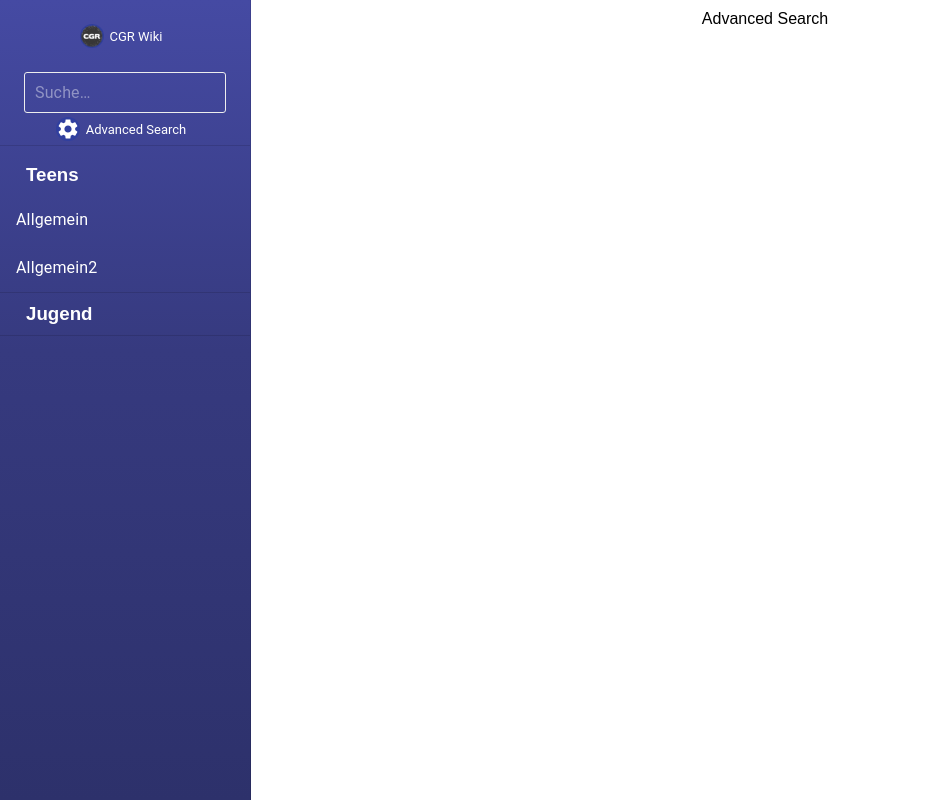
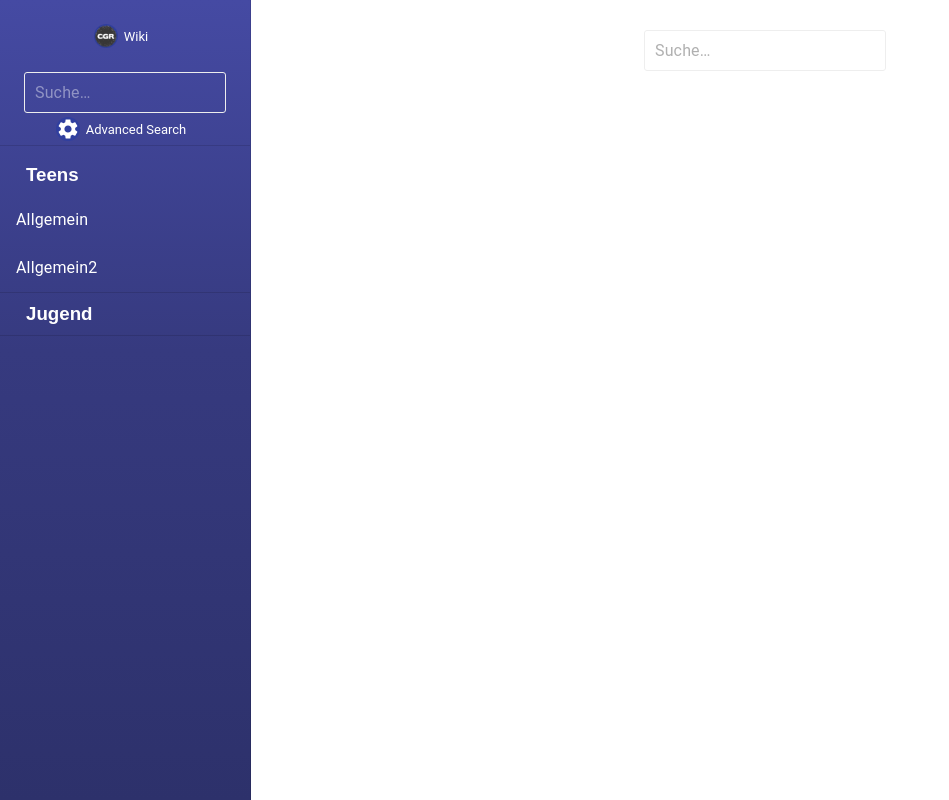
Before and after one commit to church-organizer/cgr-app, a React (Create React App) app: page /search in a window 1280 px wide. Shown: the whole page, without its empty margins (0-949 px from the left). Built offline with nearby package versions, Linux system fonts and the light colour scheme.

Commit message:
first try on advanced search, dows not show results

```diff
--- a/src/components/Page/Page.js
+++ b/src/components/Page/Page.js
@@ -21,7 +21,7 @@ class Page extends Component {
         super(props);
         const loadDir = () => {
             this.path = window.location.pathname;
-            FileLoader.getFilesFromDir(this.path).then(text => this.setState({content: text}));
+            FileLoader.getContentFromFile(this.path).then(text => this.setState({content: text}));
         };
         loadDir();
 
--- a/src/components/Search/AdvancedSearch.js
+++ b/src/components/Search/AdvancedSearch.js
@@ -1,15 +1,67 @@
-import React from "react";
-import {makeStyles} from "@material-ui/core";
+import React, {useState} from "react";
+import {Container, makeStyles, Typography} from "@material-ui/core";
+import SearchBar from "./Search";
+import FileLoader from "../../services/FileLoader";
 
-const useStyle = makeStyles(theme => {
+const useStyle = makeStyles(theme => ({
+    root: {
+        position: "relative",
+        left: "20%",
+        width: "60%"
+    }
+}));
 
-});
+const doSearch = (searchWord, setResults) => {
+    const fileLoader = new FileLoader();
+    const structure = fileLoader.getStructure();
+    let pages;
+    let results = [];
+    for (let item of structure) {
+        pages = fileLoader.getStructure(item);
+        for (let page of pages) {
+            FileLoader.getContentFromFile("/" + item + "/" + page).then(text => {
+                if (text.toLowerCase().match(searchWord.toLowerCase()) && searchWord !== "") {
+                    let index = text.indexOf(searchWord);
+                    let path = "/" + item + "/" + page;
+                    results.push([path, "..." + text.slice(index - 10, index + 10) + "..."]);
+                    //     results.push([page, "..." + text.slice(index - 10, index + 10) + "..."]);
+                    //     setResults(results);
+                }
+            })
+        }
+    }
+    setResults(results);
+};
 
 
 const AdvancedSearch = () => {
     const classes = useStyle();
+    const [searchWord, setSearchWord] = useState("");
+    const [results, setResults] = useState([]);
 
-    return <div>Advanced Search</div>;
+    const onSearch = (search) => {
+        setSearchWord(search);
+        doSearch(search, (result) => setResults(result));
+    };
+
+    return (
+        <div className={classes.root}>
+            <Typography variant={"h4"}>
+                <SearchBar onSearch={onSearch} color={"#444444"}/>
+            </Typography>
+            <Container>
+                {console.log(results.length)}
+                {console.log(results)}
+                {results.map((item, index) => {
+                    console.log(item);
+                    return (
+                        <div>
+                            <a href={item[0]}>{item[0]}</a>
+                            <p>{item[1]}</p>
+                        </div>);
+                })}
+            </Container>
+        </div>);
 };
 
 export default AdvancedSearch;
--- a/src/components/Search/Search.js
+++ b/src/components/Search/Search.js
@@ -2,19 +2,11 @@ import React, {useState} from 'react';
 import {Container, InputBase, makeStyles} from "@material-ui/core";
 
 const useStyles = makeStyles(theme => ({
-    root: {
-        color: 'inherit',
-        width: "100%",
-        margin: "14px",
-        zIndex: "1202"
-    },
     search: {
         paddingTop: "20px",
-        color: "white"
     },
     input: {
         position: "relative",
-        // padding: theme.spacing(1, 1, 1, 1),
         width: '100%',
         border: "1px solid #eee",
         borderRadius: "3px",
@@ -41,10 +33,9 @@ const SearchBar = (props) => {
 
     return (<Container>
             <InputBase
-                placeholder="Suche…" className={classes.search}
+                placeholder="Suche…" className={classes.search} style={{color: props.color || "white"}}
                 value={search} onChange={onChange}
                 classes={{
-                    // root: classes.root,
                     input: classes.input
                 }}
                 inputProps={{'aria-label': 'search'}}
--- a/src/components/SideBar/SideBar.js
+++ b/src/components/SideBar/SideBar.js
@@ -123,7 +123,7 @@ const SideBar = (props) => {
             <Link className={classes.header} to={"/"}>
                 <Chip size={"medium"} avatar={<Avatar alt="Homepage" src={logo}/>} className={classes.avatar}
                       variant="outlined" color={"primary"}
-                      label="CGR Wiki" classes={{colorPrimary: classes.whiteColor}}/>
+                      label="Wiki" classes={{colorPrimary: classes.whiteColor}}/>
             </Link>
             <div>
                 <SearchBar onSearch={onSearch}/>
--- a/src/services/FileLoader.js
+++ b/src/services/FileLoader.js
@@ -17,7 +17,7 @@ class FileLoader {
      * @param path current path in the browser
      * @returns {Promise<string>} the string is the content of the file
      */
-    static getFilesFromDir(path) {
+    static getContentFromFile(path) {
         path = path.toLowerCase();
         switch (path) {
             case "/":
```
Also changed, not shown: src/files/Jugend/Allgemein.md (+1 -0 lines), src/files/Jugend/Allgemein2.md (+1 -0 lines), src/files/Teens/Allgemein.md (+1 -0 lines), src/files/Teens/Allgemein2.md (+1 -0 lines).
